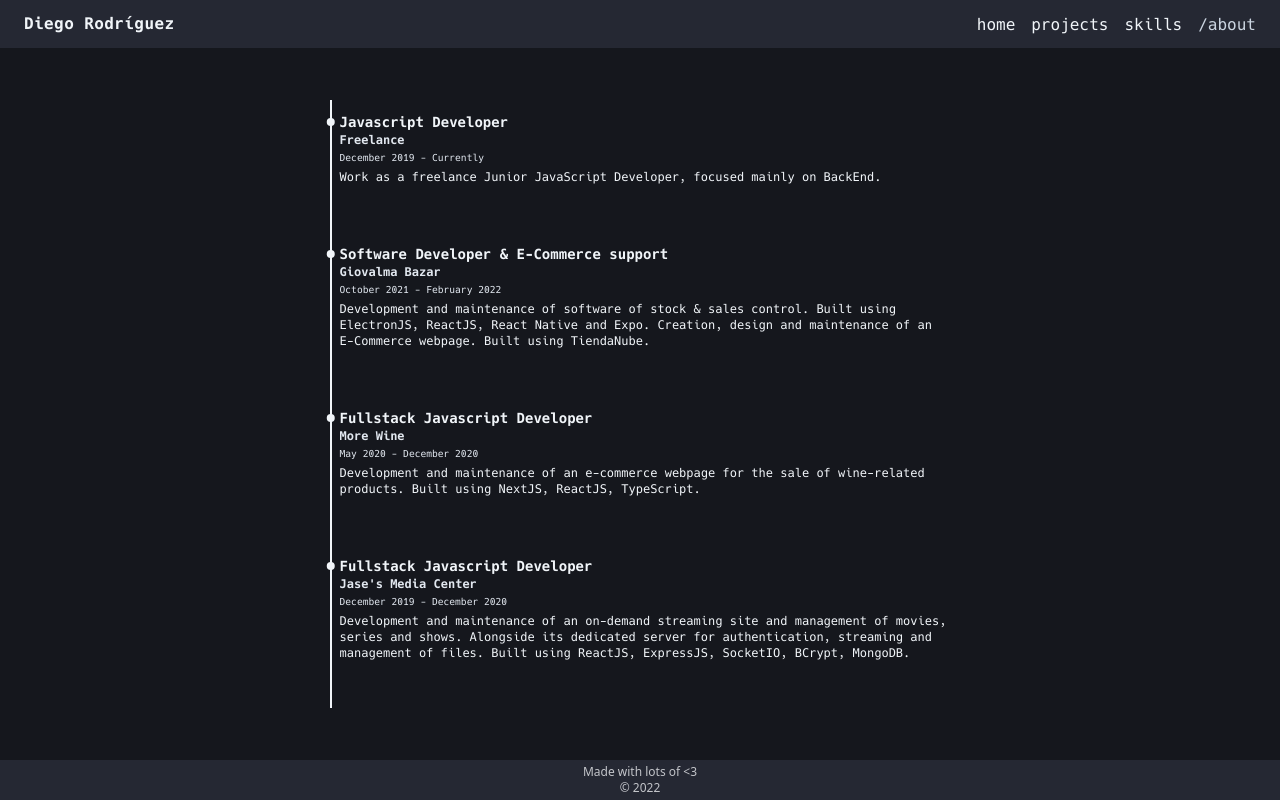
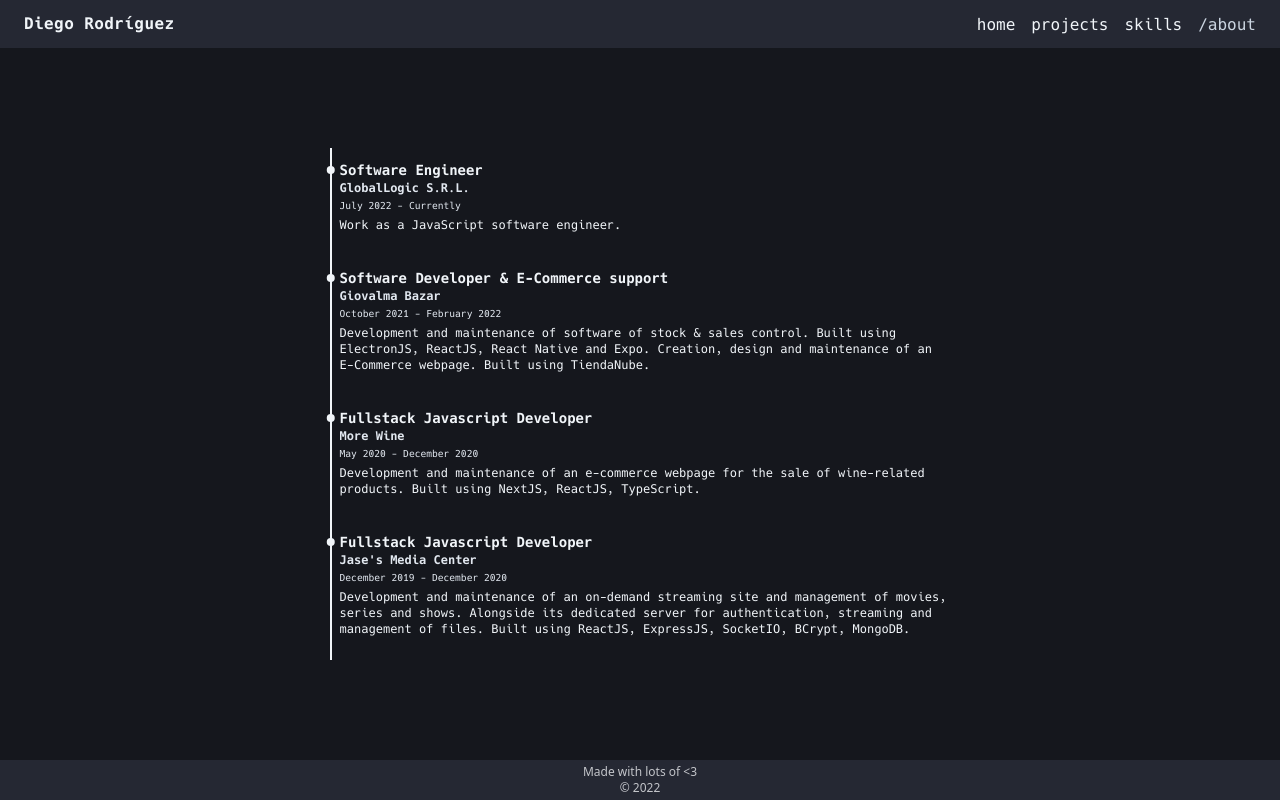
Before and after one commit to diegorlb/PortfolioRemake, a Next.js app: page /about in a window 1280 px wide. Built offline with nearby package versions, Linux system fonts and the light colour scheme.

Commit message:
UI fixes

```diff
--- /dev/null
+++ b/components/Footer/index.tsx
@@ -0,0 +1,17 @@
+import { FunctionComponent } from "react"
+
+const Footer: FunctionComponent = ({}) => {
+  return (
+    <footer className={"bg-secondary"}>
+      <div className={"w-full h-10 flex flex-col justify-center items-center"}>
+        {["Made with lots of <3", "© 2022"].map((text, index) => (
+          <p key={index} className={"text-slate-50/75 font-sans text-xs"}>
+            {text}
+          </p>
+        ))}
+      </div>
+    </footer>
+  );
+}
+
+export default Footer
--- a/components/LayoutWrapper/index.tsx
+++ b/components/LayoutWrapper/index.tsx
@@ -1,6 +1,7 @@
 import { FunctionComponent, } from 'react'
 import Head from 'next/head'
 import Navbar from '../Navbar'
+import Footer from '../Footer'
 import { m } from 'framer-motion'
 
 type LayoutWrapperProps = {
@@ -12,7 +13,7 @@ const LayoutWrapper: FunctionComponent<LayoutWrapperProps> = ({ title, children,
   return (
     <div className={'w-screen bg-primary h-screen flex flex-col overflow-hidden'}>
       <Head>
-        <title key={'title'}>{title} | Diego Rodríguez</title>
+        <title key={'title'}>{`${title} | Diego Rodríguez`}</title>
       </Head>
 
       <Navbar />
@@ -30,15 +31,7 @@ const LayoutWrapper: FunctionComponent<LayoutWrapperProps> = ({ title, children,
         {children}
       </m.main>
 
-      <footer className={'bg-secondary'}>
-        <div className={'w-full h-10 flex flex-col justify-center items-center'}>
-          {['Made with lots of <3', '© 2022'].map((text, index) => (
-            <p key={index} className={'text-slate-50/75 font-sans text-xs'}>
-              {text}
-            </p>
-          ))}
-        </div>
-      </footer>
+      <Footer />
     </div>
   )
 }
--- a/next.config.js
+++ b/next.config.js
@@ -2,4 +2,9 @@ module.exports = {
   swcMinify: true,
   reactStrictMode: true,
   productionBrowserSourceMaps: true,
+  env: {
+    NEXT_PUBLIC_GITHUB_URL: 'https://api.github.com/users/diegorlb/repos',
+    NEXT_PUBLIC_GITHUB_USER: 'diegorlb',
+    NEXT_PUBLIC_GITHUB_PASS: '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',
+  }
 }
--- a/pages/about.tsx
+++ b/pages/about.tsx
@@ -7,11 +7,11 @@ const JobSection = dynamic(() => import('../components/JobSection'))
 const About: FunctionComponent = ({ }) => {
   const jobs = [
     {
-      title: 'Javascript Developer',
-      company: 'Freelance',
-      from: 'December 2019',
+      title: 'Software Engineer',
+      company: 'GlobalLogic S.R.L.',
+      from: 'July 2022',
       to: 'Currently',
-      info: 'Work as a freelance Junior JavaScript Developer, focused mainly on BackEnd.',
+      info: 'Work as a JavaScript software engineer.',
     }, {
       title: 'Software Developer & E-Commerce support',
       company: 'Giovalma Bazar',
@@ -35,7 +35,7 @@ const About: FunctionComponent = ({ }) => {
 
   return (
     <LayoutWrapper title={'About'}>
-      <div className={'w-full sm:w-1/2 h-[38rem] flex flex-col'}>
+      <div className={'w-full sm:w-1/2 h-[32rem] flex flex-col'}>
         {jobs.map((data, index) => (<JobSection key={index} index={index} {...data} />))}
       </div>
     </LayoutWrapper>
--- a/pages/projects.tsx
+++ b/pages/projects.tsx
@@ -49,7 +49,7 @@ const Projects: FunctionComponent<ProjectsProps> = ({ projects, }) => {
 
   return (
     <LayoutWrapper title={'Projects'}>
-      <div className={'w-full h-[38rem] sm:w-4/6 overflow-y-auto overflow-x-hidden flex flex-wrap px-2 sm:pl-0 scrollbar-thin scrollbar-thumb-slate-100 scrollbar-track-transparent scroll-smooth'}>
+      <div className={'w-full h-[32rem] sm:w-4/6 overflow-y-auto overflow-x-hidden flex flex-wrap px-2 sm:pl-0 scrollbar-thin scrollbar-thumb-slate-100 scrollbar-track-transparent scroll-smooth'}>
         {projects.map(({ name, description, languages, links, }, index) => (
           <m.div
             className={'w-full h-[calc(100%/3-2*0.5rem)] sm:w-[calc(100%*1/2-2*0.5rem)] lg:w-[calc(100%*1/3-2*0.5rem)] sm:mx-2 my-2 p-2 bg-secondary overflow-hidden rounded-md flex flex-col group relative border border-secondary hover:border-slate-400'}
--- a/pages/skills.tsx
+++ b/pages/skills.tsx
@@ -54,7 +54,7 @@ const Skills: FunctionComponent = ({ }) => {
 
   return (
     <LayoutWrapper title={'Skills'}>
-      <div className={'w-full h-[38rem] sm:w-1/2 flex flex-col justify-center space-y-4'}>
+      <div className={'w-full h-[32rem] sm:w-1/2 flex flex-col justify-center space-y-4'}>
         {sections.map(({ title, icons, }, sectionIndex) => (
           <m.div
             key={sectionIndex}
```
Also changed, not shown: package.json (+12 -12 lines), 2 other files (tests, documents, lock files or other folders).
